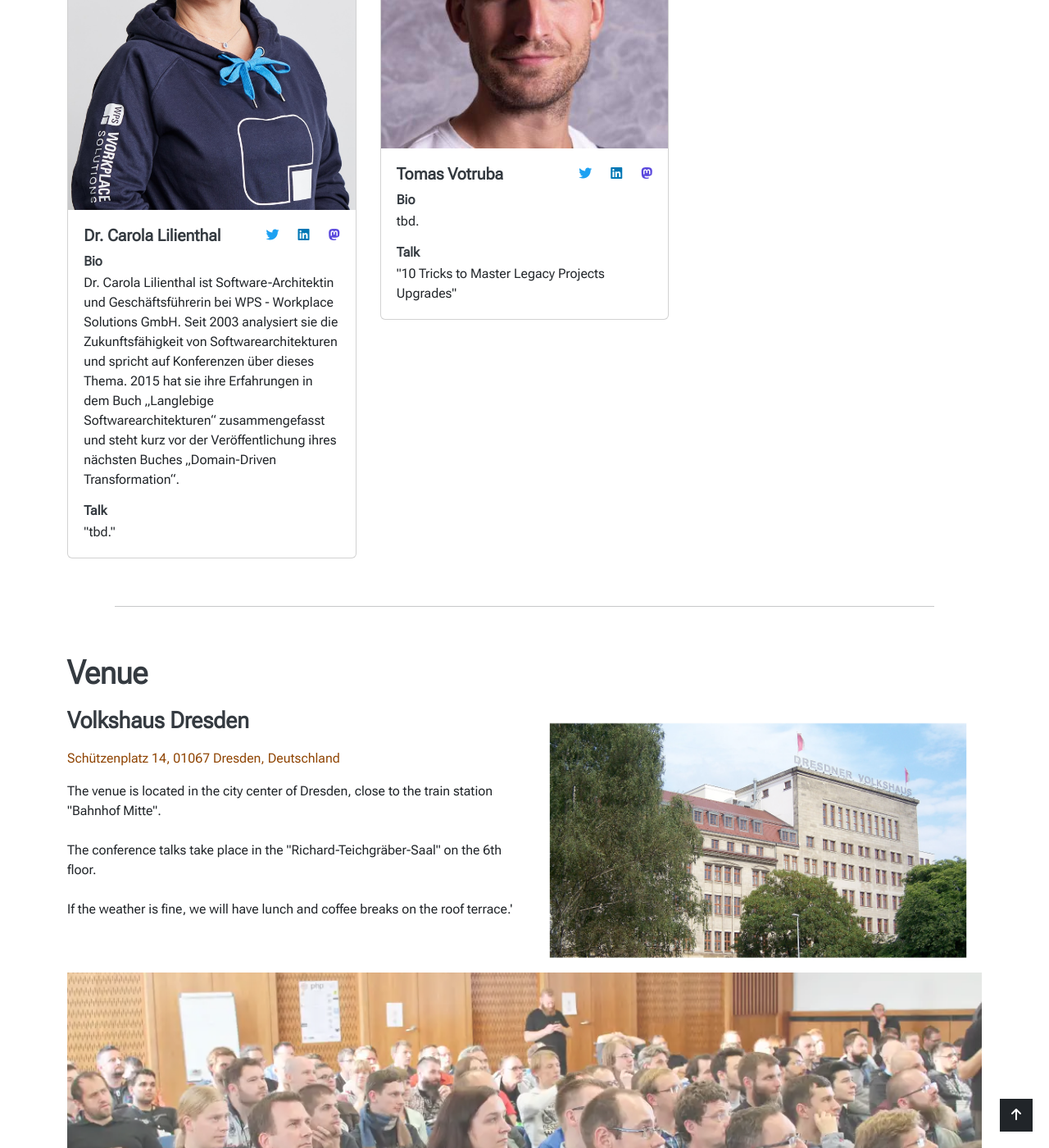
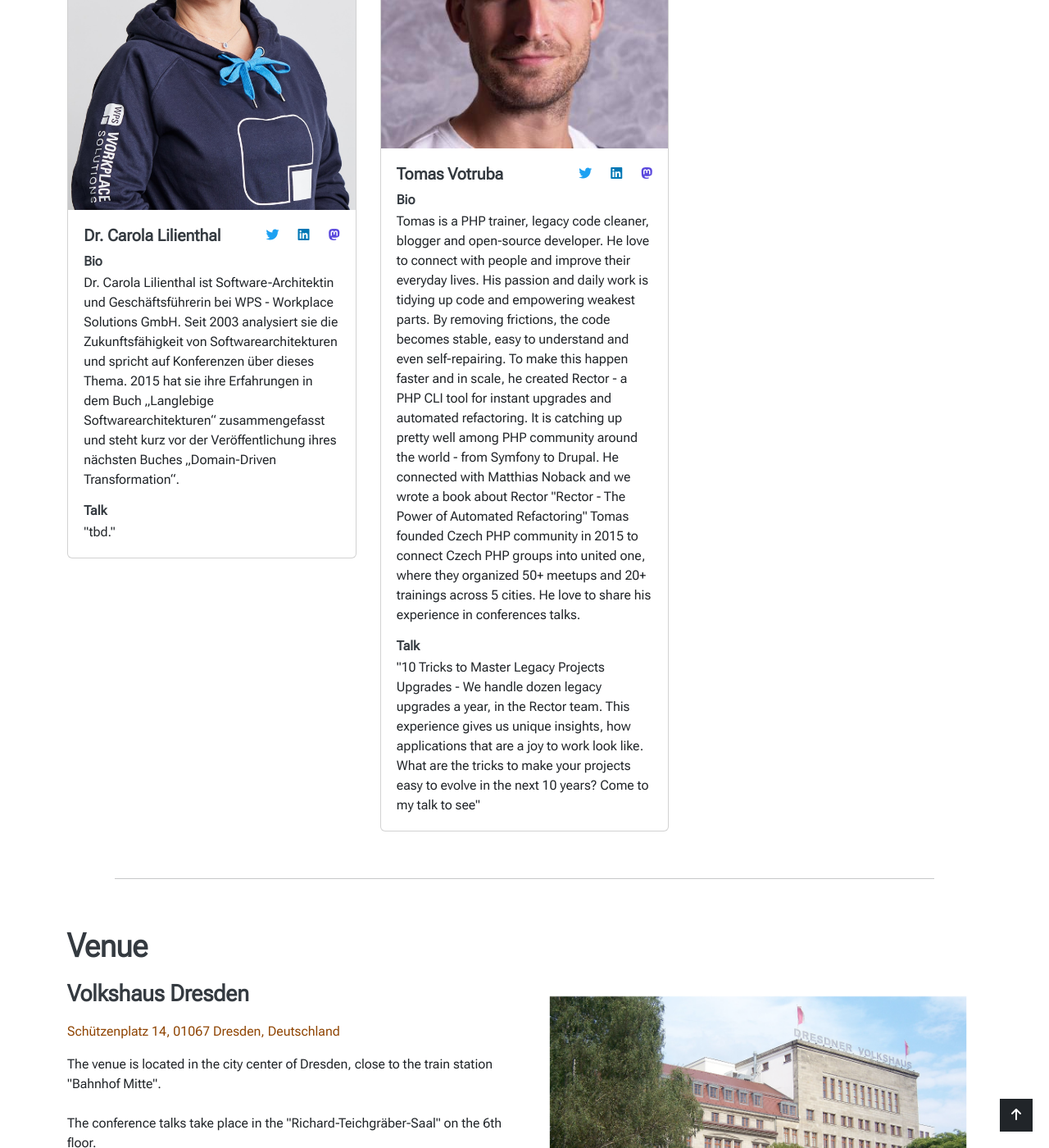
Before and after one commit to php-usergroup-dresden/phpdd23, a Jekyll site: the page built from index.html, in a window 1280 px wide and 1400 px high, scrolled down 1152 px. Shown: the whole window at 82% size. Built offline with Jekyll 4.4.1, drawn with Linux system fonts in a browser that asks for light colours; nearby versions of some CDN libraries.

Commit message:
Update speaker infos

```diff
--- a/_data/speakers.yml
+++ b/_data/speakers.yml
@@ -12,9 +12,12 @@ speakers:
         url: 'https://mastodon.world/@carolali'
 
   - name: 'Tomas Votruba'
-    bio: 'tbd.'
+    bio: 'Tomas is a PHP trainer, legacy code cleaner, blogger and open-source developer. He love to connect with people and improve their everyday lives. His passion and daily work is tidying up code and empowering weakest parts. By removing frictions, the code becomes stable, easy to understand and even self-repairing. To make this happen faster and in scale, he created Rector - a PHP CLI tool for instant upgrades and automated refactoring. It is catching up pretty well among PHP community around the world - from Symfony to Drupal. He connected with Matthias Noback and we wrote a book about Rector "Rector - The Power of Automated Refactoring"
+  Tomas founded Czech PHP community in 2015 to connect Czech PHP groups into united one, where they organized 50+ meetups and 20+ trainings across 5 cities.
+  He love to share his experience in conferences talks.'
     image: '/assets/images/speakers/tomas_votruba.jpg'
-    talk: '10 Tricks to Master Legacy Projects Upgrades'
+    talk: '10 Tricks to Master Legacy Projects Upgrades - We handle dozen legacy upgrades a year, in the Rector team. This experience gives us unique insights, how applications that are a joy to work look like.
+What are the tricks to make your projects easy to evolve in the next 10 years? Come to my talk to see'
     social:
       - icon: 'twitter'
         url: 'https://twitter.com/votrubaT'
```
